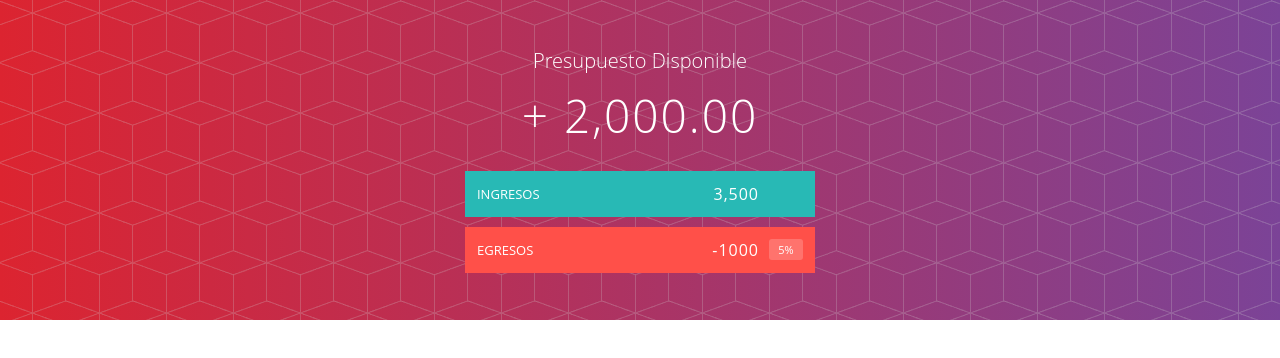
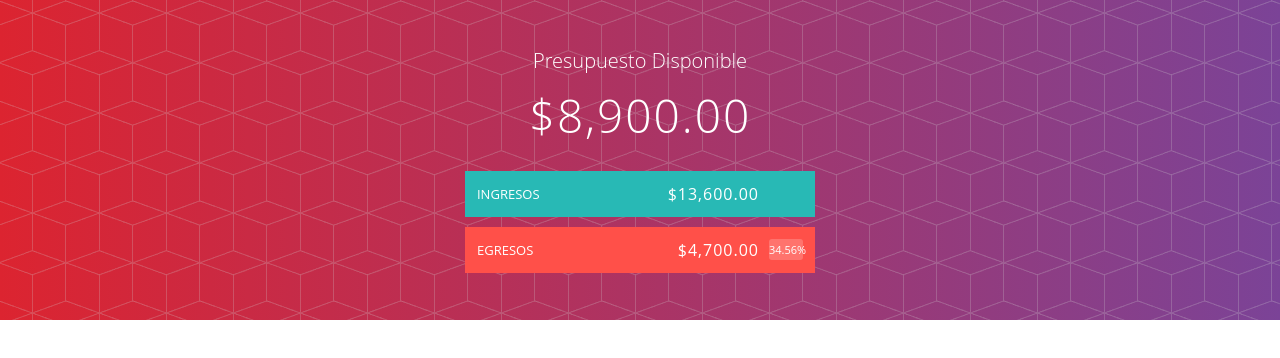
Before and after one commit to jesWeb/App-Presupuestos, a plain HTML site: page index.html in a window 1280 px wide. Drawn offline with Linux system fonts and the light colour scheme.

Commit message:
termino del encabezado con logica de formato para el precio y el procentaje

```diff
--- a/index.html
+++ b/index.html
@@ -6,17 +6,20 @@
     <title>App de Presupuestos</title>
     <link rel="stylesheet" href="./css/estilos.css" />
   </head>
-  <body>
+  <body onload="CargarApp()">
+    <!-- encabezado -->
     <div class="cabecero">
       <!-- encabezado -->
       <div class="presupuesto">
         <div class="presupuesto_titulo">Presupuesto Disponible</div>
-        <div class="presupuesto_valor">+ 2,000.00</div>
+        <div class="presupuesto_valor" id="presupuesto">+ 2,000.00</div>
         <!-- section de ingreso  -->
         <div class="presupuesto_ingreso limpiarEstilos">
           <div class="presupuesto_ingreso--texto">Ingresos</div>
           <div class="derecha">
-            <div class="presupuesto_ingreso--valor">3,500</div>
+            <div class="presupuesto_ingreso--valor" id="ingresos">
+              + 4,000.00
+            </div>
             <div class="presupuesto_ingreso--porcentaje">&nbsp;</div>
           </div>
         </div>
@@ -24,13 +27,14 @@
         <div class="presupuesto_egreso limpiarEstilos">
           <div class="presupuesto_egreso--texto">Egresos</div>
           <div class="derecha limpiarEstilos">
-            <div class="presupuesto_egreso--valor">-1000</div>
-            <div class="presupuesto_egreso--porcentaje">5%</div>
+            <div class="presupuesto_egreso--valor" id="egresos">- 1,900.00</div>
+            <div class="presupuesto_egreso--porcentaje" id="porcentaje">15</div>
           </div>
         </div>
       </div>
     </div>
-
+    <!-- area de formulario -->
+    <section id=""></section>
     <script src="./js/Dato.js"></script>
     <script src="./js/Ingreso.js"></script>
     <script src="./js/Egreso.js"></script>
--- a/js/Egreso.js
+++ b/js/Egreso.js
@@ -1,8 +1,8 @@
-class egreso extends Dato {
+class Egreso extends Dato {
     static contadorEgreso = 0
     constructor(descripcion, valor) {
         super(descripcion, valor)
-        this._id = ++egreso.contadorEgreso;
+        this._id = ++ Egreso.contadorEgreso;
     }
 
     get id() {
--- a/js/app.js
+++ b/js/app.js
@@ -0,0 +1,53 @@
+const ingresos = [
+    new Ingreso('Salario', 2100),
+    new Ingreso('venta Xbox', 5000),
+    new Ingreso('Infinix Gt20pro', 6500)
+];
+
+const egresos = [
+    new Egreso('BBVA', 3800),
+    new Egreso('pizza', 250),
+    new Egreso('Cine', 650)
+];
+
+
+let totalIngreso = () => {
+    let totalIngreso = 0;
+
+    for (const ingreso of ingresos) {
+        totalIngreso += ingreso.valor;
+    }
+
+    return totalIngreso;
+}
+
+let totalEgreso = () => {
+    let totalEgreso = 0;
+    for (const egreso of egresos) {
+        totalEgreso += egreso.valor
+    }
+    return totalEgreso;
+}
+
+
+let cargarCabezera = () => {
+    let presupuesto = totalIngreso() - totalEgreso();
+    let porcentaje = totalEgreso() / totalIngreso();
+    document.getElementById('presupuesto').innerHTML = formatoMoneda(presupuesto);
+    document.getElementById('porcentaje').innerHTML = fomatoPorcentaje(porcentaje);
+    document.getElementById('ingresos').innerHTML = formatoMoneda(totalIngreso());
+    document.getElementById('egresos').innerHTML = formatoMoneda(totalEgreso());
+}
+
+
+const formatoMoneda = (valor) => {
+    return valor.toLocaleString('en-US', { style: 'currency', currency: 'USD', minimumFractionDigits: 2 })
+}
+
+const fomatoPorcentaje = (valor) => {
+    return valor.toLocaleString('en-US', { style: 'percent', minimumFractionDigits: 2 })
+}
+
+let CargarApp = () => {
+    cargarCabezera();
+}
```
